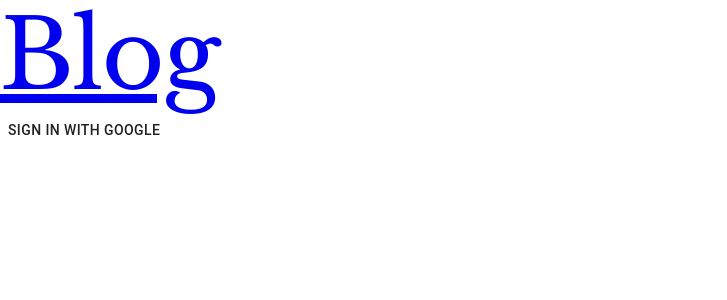
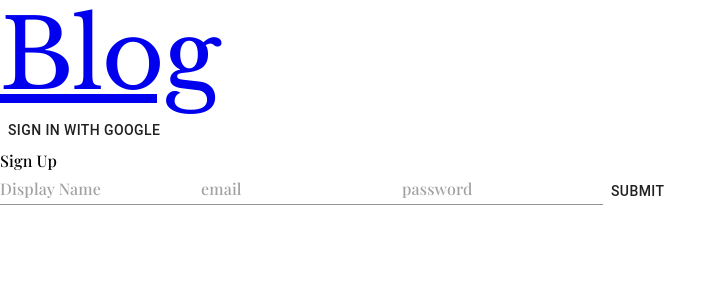
Before and after one commit to hopea-studio/mini-blog, a React (Create React App) app: page /profile in a window 1280 px wide. Shown: the top 300 px of the page, without its empty margins (0-727 px from the left). Built offline with nearby package versions, Linux system fonts and the light colour scheme; no server answers; the database is empty.

Commit message:
added create user doc

```diff
--- a/src/components/Authentication.jsx
+++ b/src/components/Authentication.jsx
@@ -2,11 +2,12 @@ import { Box } from "@material-ui/core"
 import React, { useContext } from "react"
 import { userContext } from "../providers/UsersProvider"
 import SignIn from "./SignIn"
+import SingInAndSignUp from "./SingInAndSignUp"
 import UserCard from "./UserCard"
 
 const Authentication = () => {
   const user = useContext(userContext)
-  return <Box>{user ? <UserCard {...user} /> : <SignIn />}</Box>
+  return <Box>{user ? <UserCard {...user} /> : <SingInAndSignUp />}</Box>
 }
 
 export default Authentication
--- /dev/null
+++ b/src/components/SignUp.jsx
@@ -0,0 +1,60 @@
+import { Box, Button, TextField, Typography } from "@material-ui/core"
+import React, { useState } from "react"
+import { auth, createUserProfileDocument } from "../firebase"
+
+const initialState = {
+  displayName: "",
+  email: "",
+  password: "",
+}
+
+const SignUp = () => {
+  const [state, setState] = useState(initialState)
+
+  const handleChange = (e) => {
+    const { name, value } = e.target
+    setState({ ...state, [name]: value })
+  }
+  const handleSubmit = (e) => {
+    e.preventDefault()
+
+    const { displayName, email, password } = state
+
+    auth
+      .createUserWithEmailAndPassword(email, password)
+      .then((user) => {
+        createUserProfileDocument(user, { displayName })
+      })
+      .catch((error) => console.error(error))
+
+    setState(initialState)
+  }
+  return (
+    <Box>
+      <form onSubmit={handleSubmit}>
+        <Typography>Sign Up</Typography>
+        <TextField
+          name="displayName"
+          placeholder="Display Name"
+          value={state.displayName}
+          onChange={handleChange}
+        />
+        <TextField
+          name="email"
+          placeholder="email"
+          value={state.email}
+          onChange={handleChange}
+        />
+        <TextField
+          name="password"
+          placeholder="password"
+          value={state.password}
+          onChange={handleChange}
+        />
+        <Button onClick={handleSubmit}>Submit</Button>
+      </form>
+    </Box>
+  )
+}
+
+export default SignUp
--- /dev/null
+++ b/src/components/SingInAndSignUp.jsx
@@ -0,0 +1,15 @@
+import { Box } from "@material-ui/core"
+import React from "react"
+import SignIn from "./SignIn"
+import SignUp from "./SignUp"
+
+const SingInAndSignUp = () => {
+  return (
+    <Box>
+      <SignIn />
+      <SignUp />
+    </Box>
+  )
+}
+
+export default SingInAndSignUp
--- a/src/firebase.js
+++ b/src/firebase.js
@@ -30,4 +30,39 @@ firestore.settings({ timestampsInSnapshots: true })
 
 window.firebase = firebase
 
+export const createUserProfileDocument = async (user, additionalData) => {
+  if (!user) return
+
+  const userRef = firestore.doc(`users/${user.uid}`)
+
+  const snapshot = await userRef.get()
+
+  if (!snapshot.exists) {
+    const { displayName, email, photoURL } = user
+    const createAt = new Date()
+    try {
+      await userRef.set({
+        displayName,
+        email,
+        photoURL,
+        createAt,
+        ...additionalData,
+      })
+    } catch (error) {
+      console.error("error creating user", error.message)
+    }
+  }
+
+  return getUserDocument(user.uid)
+}
+
+export const getUserDocument = async (uid) => {
+  if (!uid) return null
+  try {
+    return firestore.collection("users").doc(uid)
+  } catch (error) {
+    console.error("error fetching user", error.message)
+  }
+}
+
 export default firebase
--- a/src/providers/UsersProvider.jsx
+++ b/src/providers/UsersProvider.jsx
@@ -1,13 +1,22 @@
 import React, { useState, useEffect, createContext } from "react"
-import { auth } from "../firebase"
+import { auth, createUserProfileDocument } from "../firebase"
 
-export const userContext = createContext({ user: null })
+export const userContext = createContext()
 
 const UsersProvider = ({ children }) => {
   const [user, setUser] = useState(null)
 
   useEffect(() => {
-    auth.onAuthStateChanged((user) => setUser(user))
+    auth.onAuthStateChanged((userAuth) => {
+      if (userAuth) {
+        createUserProfileDocument(userAuth).then((userRef) => {
+          userRef.onSnapshot((snapshot) => {
+            setUser({ uid: snapshot.id, ...snapshot.data() })
+          })
+        })
+      }
+      setUser(userAuth)
+    })
   }, [])
 
   return <userContext.Provider value={user}>{children}</userContext.Provider>
```
Also changed, not shown: 1 other file (tests, documents, lock files or other folders).
